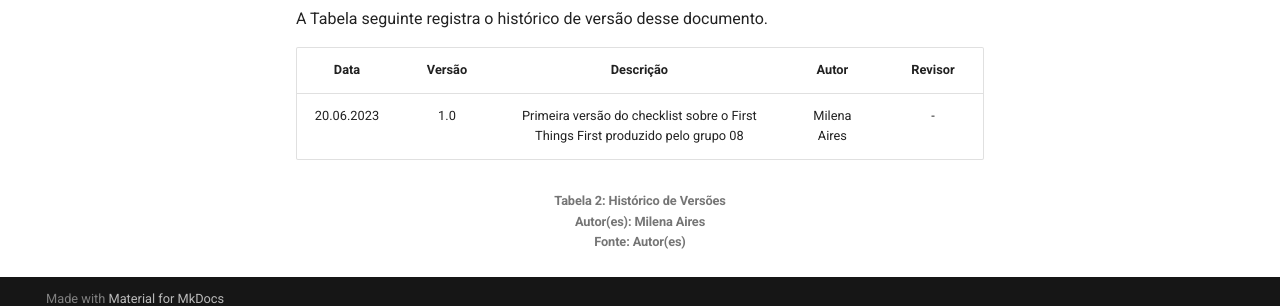
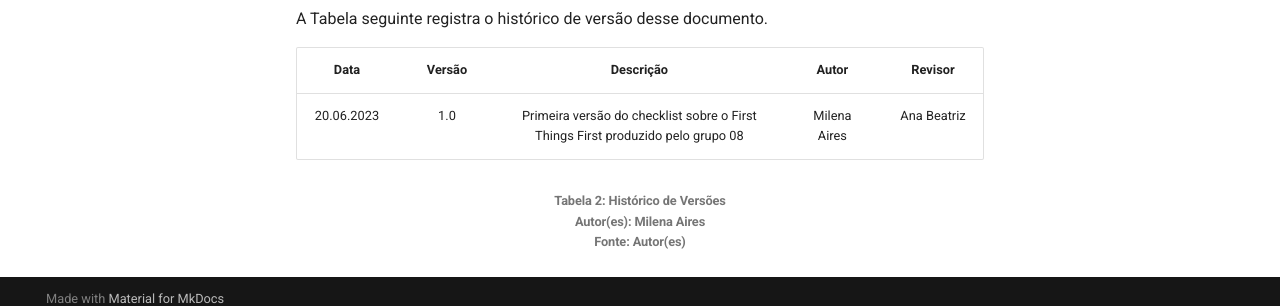
Before and after one commit to Requisitos-de-Software/2023.1-Twitch, an MkDocs documentation site: the page built from docs/verifica_valida_grupo08/verificacao_ftf.md, in a window 1280 px wide and 900 px high, scrolled down 2402 px. Shown: the part 579-885 px from the top of the window. Built offline with MkDocs 1.6.1 and Material for MkDocs 9.7.7, drawn with Linux system fonts in a browser that asks for light colours; comment, search, counter and statistics services are not loaded.

Commit message:
Adiciona revisor

```diff
--- a/docs/verifica_valida_grupo08/verificacao_ftf.md
+++ b/docs/verifica_valida_grupo08/verificacao_ftf.md
@@ -58,7 +58,7 @@
 
 |**Data** | **Versão** | **Descrição** | **Autor** | **Revisor** |
 |:---: | :---: | :---: | :---: | :---: |
-|20.06.2023| 1.0 | Primeira versão do checklist sobre o First Things First produzido pelo grupo 08| Milena Aires | - |
+|20.06.2023| 1.0 | Primeira versão do checklist sobre o First Things First produzido pelo grupo 08| Milena Aires | Ana Beatriz |
 
 <h6 align = "center"> Tabela 2: Histórico de Versões
 <br> Autor(es): Milena Aires
```
